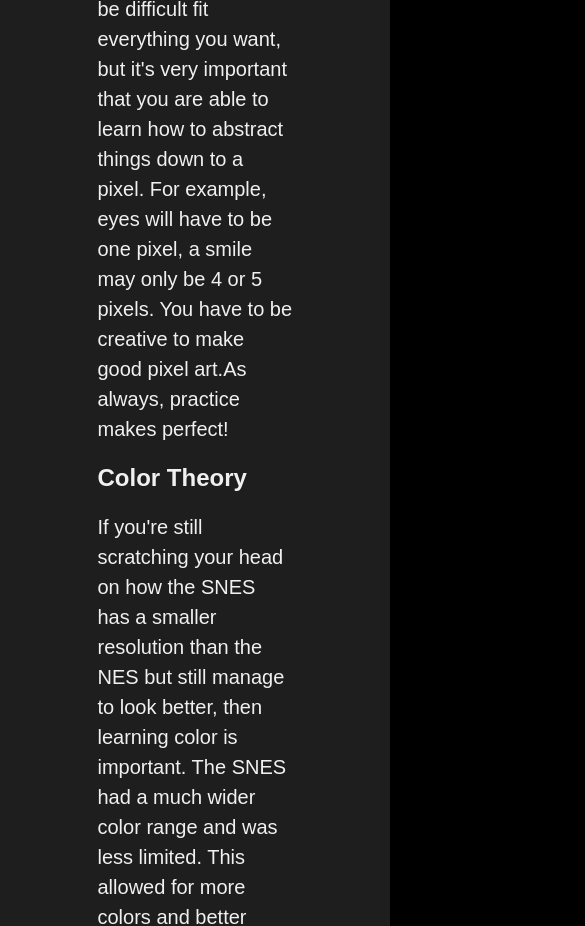
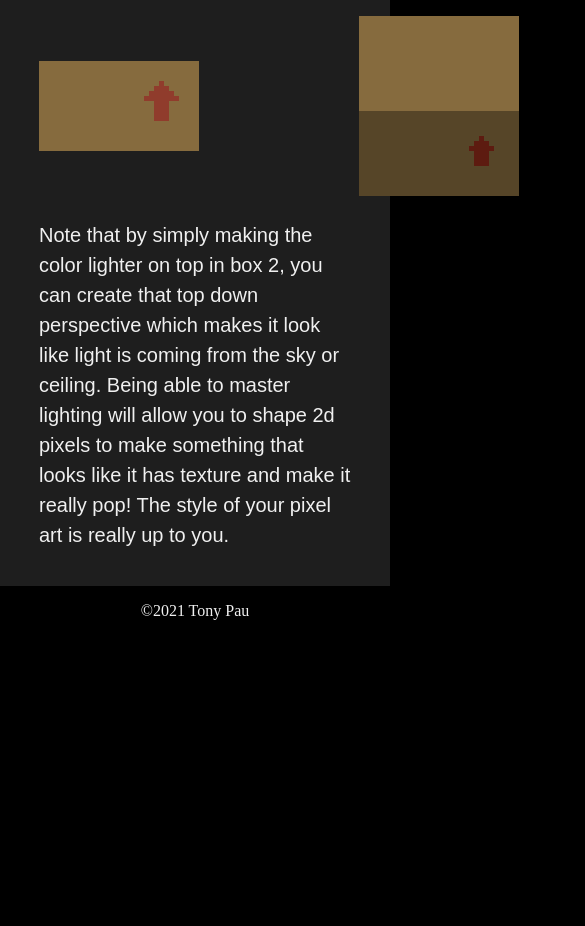
Before and after one commit to sdvanderlyn/cs347-1, a plain HTML site: page project1/tutorials.html in a window 390 px wide. Shown: the part 3119-4045 px from the top of the page, 585 px wide, since content can reach past the window. After the commit the page ends 3755 px from the top, so only its background shows below. Drawn offline with Linux system fonts and the light colour scheme.

Commit message:
Update text and add css to accomodate smaller screen sizes

```diff
--- a/project1/css/style.css
+++ b/project1/css/style.css
@@ -72,6 +72,12 @@ main {
     font-family: Arial, Helvetica, sans-serif;
 }
 
+@media screen and (max-width: 900px) {
+    main {
+        width: 80vw;
+    }
+}
+
 main p {
     font-size: 20px;
     line-height: 1.5;
--- a/project1/tutorials.html
+++ b/project1/tutorials.html
@@ -56,7 +56,7 @@
                         <li>Isometric (<a href="https://en.wikipedia.org/wiki/Age_of_Empires_(video_game)" target="_blank">Age of Empires</a>)</li>
                     </ol>
                     <img src="images/perspective.png" alt="Examples of side, top-down, and isometric perspectives in pixel art using a box" />
-                    <p>Note that by simply making the color lighter on top in box 2, you can create that top down perspective which makes it look like light is coming from the sky or ceiling.</p>
+                    <p>Note that by simply making the color lighter on top in box 2, you can create that top down perspective which makes it look like light is coming from the sky or ceiling. Being able to master lighting will allow you to shape 2d pixels to make something that looks like it has texture and make it really pop! The style of your pixel art is really up to you.</p>
                 </section>
             </main>
         </div>
```
Also changed, not shown: project1/gallery.html (+1 -0 lines).
